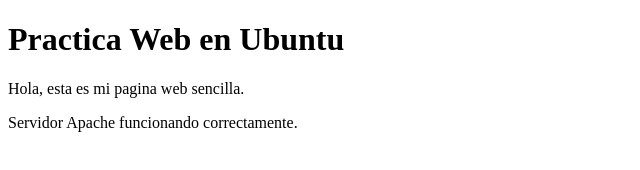
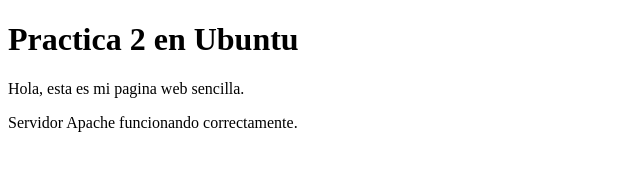
Before and after one commit to alangallegoschavez-collab/Proyecto01, a plain HTML site: page index.html in a window 1280 px wide. Shown: the whole page, without its empty margins (0-640 px from the left). Drawn offline with Linux system fonts and the light colour scheme.

Commit message:
Se Quito Web y se agrego 2

```diff
--- a/index.html
+++ b/index.html
@@ -5,7 +5,7 @@
     <title>Practica Web2</title>
 </head>
 <body>
-    <h1>Practica Web en Ubuntu</h1>
+    <h1>Practica 2 en Ubuntu</h1>
     <p>Hola, esta es mi pagina web sencilla.</p>
     <p>Servidor Apache funcionando correctamente.</p>
 </body>
```
